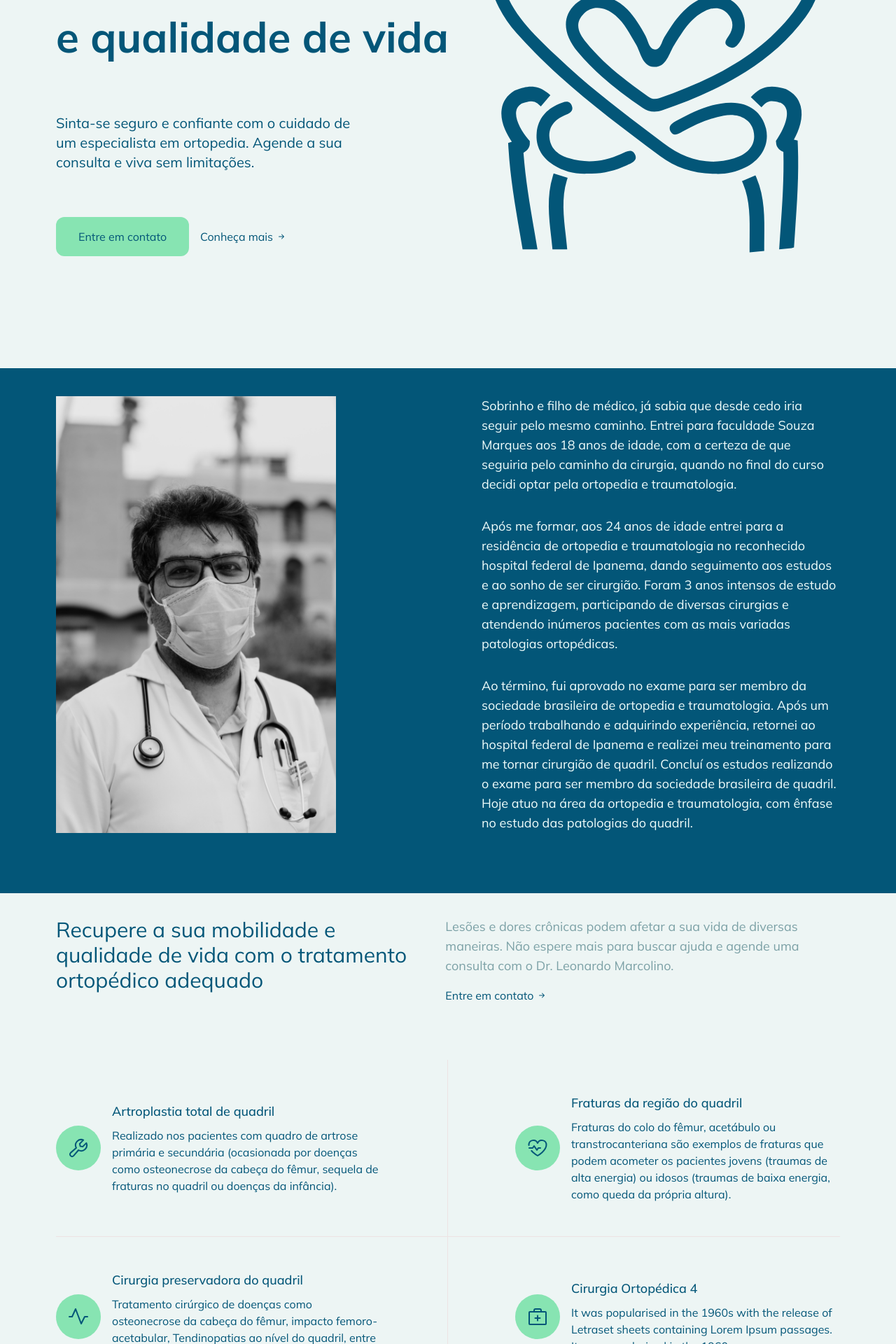
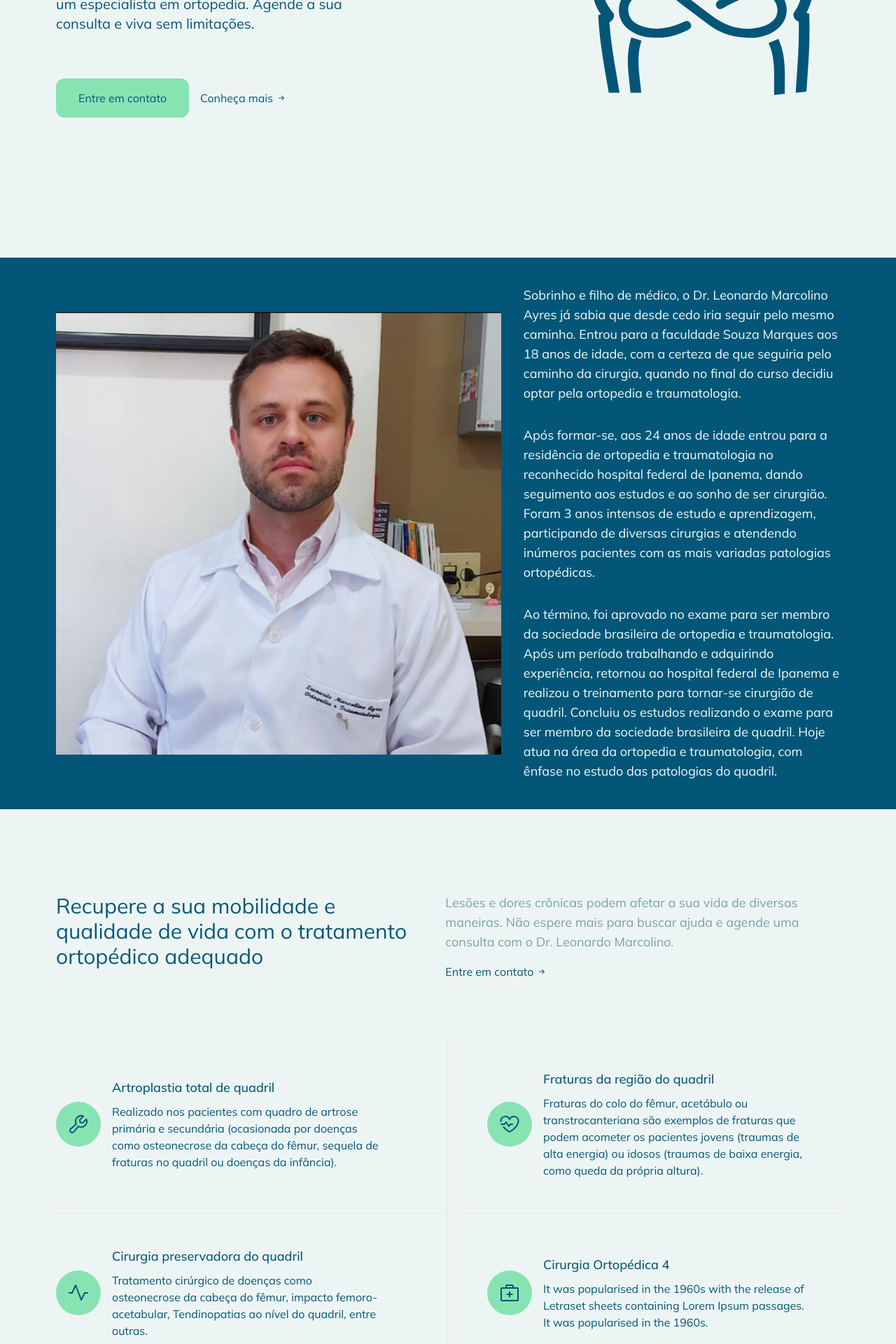
Before and after one commit to savioazb/dr-leo-page, a Next.js app: page / in a window 1280 px wide. Shown: the part 400-2320 px from the top of the page at 70% size. Built offline with nearby package versions, Linux system fonts and the light colour scheme.

Commit message:
responsive version

```diff
--- a/package.json
+++ b/package.json
@@ -19,7 +19,7 @@
     "phosphor-react": "^1.4.1",
     "react": "18.2.0",
     "react-dom": "18.2.0",
-    "react-icons": "^4.7.1",
+    "react-icons": "^4.8.0",
     "typescript": "4.9.5"
   },
   "devDependencies": {
--- a/src/components/Convenios.tsx
+++ b/src/components/Convenios.tsx
@@ -6,10 +6,10 @@ import Image from 'next/image'
 
 export function Convenios() {
   return(
-    <section className='flex flex-col gap-16 justify-center items-center mb-20'>
+    <section className='flex flex-col gap-16 justify-center items-center mb-20 px-4 md:px-8'>
       <h1 className='text-blue text-4xl'>Convênios</h1>
       <div>
-        <ul className='flex gap-16'>
+        <ul className='flex flex-col md:flex-row gap-16'>
           <li><Image src={sulamerica} alt="logo da sulamerica" /></li>
           <li><Image src={unimed} alt="logo da unimed" /></li>
           <li><Image src={bradesco} alt="logo da bradesco seguros" /></li>
--- a/src/components/Especialidades.tsx
+++ b/src/components/Especialidades.tsx
@@ -1,10 +1,11 @@
 import { BsArrowRightShort } from "react-icons/bs";
 import { Wrench, Heartbeat, Activity, FirstAidKit } from "phosphor-react";
+import Link from "next/link";
 
 export function Especialidades() {
   return (
-    <section className="mb-40">
-      <article className="flex gap-12 justify-between mb-20">
+    <section id="especialidades" className="mb-8 max-w-[1360px] m-auto py-10 px-4 md:px-8 lg:px-20">
+      <article className="flex flex-col md:flex-row gap-12 justify-between mb-20 text-center md:text-left">
         <h2 className="text-3xl text-blue">
           Recupere a sua mobilidade e qualidade de vida com o tratamento
           ortopédico adequado
@@ -15,18 +16,18 @@ export function Especialidades() {
             maneiras. Não espere mais para buscar ajuda e agende uma consulta
             com o Dr. Leonardo Marcolino.
           </p>
-          <a className="text-blue flex items-center gap-1 cursor-pointer">
+          <Link href="#contato" className="transition hover:underline text-blue flex items-center justify-center md:justify-start gap-1 cursor-pointer">
             Entre em contato <BsArrowRightShort />
-          </a>
+          </Link>
         </div>
       </article>
       <article>
-        <div className="grid grid-cols-2">
-          <div className="flex items-center py-12 justify-start gap-4 border-b border-r border-border">
+        <div className="grid grid-cols-1 md:grid-cols-2">
+          <div className="flex flex-col md:flex-row items-center py-12 justify-start gap-4 border-b md:border-r border-border">
             <div className="rounded-full bg-green w-16 h-16 flex justify-center items-center">
               <Wrench size={32} className="text-blue" />
             </div>
-            <div className="flex flex-col gap-2">
+            <div className="flex flex-col gap-2 text-center md:text-left">
               <h3 className="text-blue text-lg font-medium">
                 Artroplastia total de quadril
               </h3>
@@ -38,11 +39,11 @@ export function Especialidades() {
               </p>
             </div>
           </div>
-          <div className="flex items-center py-12 justify-end gap-4 border-b border-border">
+          <div className="flex flex-col md:flex-row items-center py-12 justify-start md:justify-center gap-4 border-b  border-border ml-4">
             <div className="rounded-full bg-green w-16 h-16 flex justify-center items-center">
               <Heartbeat size={32} className="text-blue" />
             </div>
-            <div className="flex flex-col gap-2">
+            <div className="flex flex-col gap-2 text-center md:text-left">
               <h3 className="text-blue text-lg font-medium">
                 Fraturas da região do quadril
               </h3>
@@ -54,11 +55,11 @@ export function Especialidades() {
               </p>
             </div>
           </div>
-          <div className="flex items-center py-12 justify-start gap-4 border-r border-border">
+          <div className="flex flex-col md:flex-row items-center py-12 justify-start gap-4 border-b md:border-b-0 md:border-r border-border">
             <div className="rounded-full bg-green w-16 h-16 flex justify-center items-center">
               <Activity size={32} className="text-blue" />
             </div>
-            <div className="flex flex-col gap-2">
+            <div className="flex flex-col gap-2 text-center md:text-left">
               <h3 className="text-blue text-lg font-medium">
                 Cirurgia preservadora do quadril
               </h3>
@@ -69,11 +70,11 @@ export function Especialidades() {
               </p>
             </div>
           </div>
-          <div className="flex items-center py-12 justify-end gap-4">
+          <div className="flex flex-col md:flex-row items-center py-12 justify-start md:justify-center gap-4 border-b md:border-none border-border ml-4">
             <div className="rounded-full bg-green w-16 h-16 flex justify-center items-center">
               <FirstAidKit size={32} className="text-blue" />
             </div>
-            <div className="flex flex-col gap-2">
+            <div className="flex flex-col gap-2 text-center md:text-left">
               <h3 className="text-blue text-lg font-medium">
                 Cirurgia Ortopédica 4
               </h3>
--- a/src/components/Hero.tsx
+++ b/src/components/Hero.tsx
@@ -1,21 +1,33 @@
 import Image from 'next/image'
 import logo from '../../public/logo.svg'
 import { BsArrowRightShort } from 'react-icons/bs'
+import Link from 'next/link';
 
 export function Hero(){
-  return(
-    <section className='flex justify-between items-center mt-20 mb-40'>
-      <article className="flex flex-col gap-16">
-        <h1 className="text-6xl leading-normal text-blue font-bold">O meu objetivo <br /> é o seu bem-estar <br /> e qualidade de vida</h1>
+  return (
+    <section id='home' className="max-w-[1360px] m-auto flex flex-col-reverse md:flex-row justify-center md:justify-between items-center mt-20 mb-40 px-4 md:px-20 py-10">
+      <article className="flex flex-col justify-center items-center md:items-start gap-16 text-center md:text-left">
+        <h1 className="text-4xl sm:text-6xl leading-normal text-blue font-bold">
+          O meu objetivo <br /> é o seu bem-estar <br /> e qualidade de vida
+        </h1>
         <h3 className="max-w-md text-xl text-blue">
-        Sinta-se seguro e confiante com o cuidado de um especialista em ortopedia. Agende a sua consulta e viva sem limitações.
+          Sinta-se seguro e confiante com o cuidado de um especialista em
+          ortopedia. Agende a sua consulta e viva sem limitações.
         </h3>
         <div className="flex items-center gap-4">
-          <button className="bg-green text-blue rounded-xl px-8 py-4">Entre em contato</button>
-          <a className="text-blue flex items-center gap-1 cursor-pointer">Conheça mais <BsArrowRightShort /></a>
+          <button className="transition bg-green hover:bg-green-light text-blue rounded-xl px-8 py-4">
+            <Link href="#contato">Entre em contato</Link>
+          </button>
+          <Link href="#especialidades" className="transition hover:underline text-blue flex items-center gap-1 cursor-pointer">
+            Conheça mais <BsArrowRightShort />
+          </Link>
         </div>
       </article>
-      <Image src={logo} alt="Leonardo Marcolino Logo" />
+      <Image
+        src={logo}
+        className="w-24 sm:w-[30vw] mb-4 sm:mb-0"
+        alt="Leonardo Marcolino Logo"
+      />
     </section>
-  )
+  );
 }
--- a/src/components/Sobre.tsx
+++ b/src/components/Sobre.tsx
@@ -1,27 +1,27 @@
 import Image from "next/image";
-import doctor from '../../public/portrait.png'
+import doctor from '../../public/portrait.jpg'
 
 export function Sobre() {
   return (
-    <section className="mb-20">
-      <div className="bg-blue w-[100%] h-[750px] absolute left-0 -z-10"></div>
-      <article className="flex justify-between py-10">
-        <Image
-          src={doctor}
-          alt="Imagem do doutor Leonardo Marcolino"
-          width={400}
-          height={400}
-        />
+    <section id="sobre" className="mb-20 bg-blue w-[100%]">
+      <article className="max-w-[1360px] m-auto flex flex-col lg:flex-row justify-between items-center py-10 px-4 md:px-20 gap-8">
+        <div className="">
+          <Image
+            src={doctor}
+            alt="Imagem do doutor Leonardo Marcolino"
+          />
+        </div>
+
         <div className="flex flex-col gap-8">
           <p className="max-w-lg text-lg text-white">
-            Sobrinho e filho de médico, já sabia que desde cedo iria seguir pelo
-            mesmo caminho. Entrei para faculdade Souza Marques aos 18 anos de
+            Sobrinho e filho de médico, o Dr. Leonardo Marcolino Ayres já sabia que desde cedo iria seguir pelo
+            mesmo caminho. Entrou para a faculdade Souza Marques aos 18 anos de
             idade, com a certeza de que seguiria pelo caminho da cirurgia,
-            quando no final do curso decidi optar pela ortopedia e
+            quando no final do curso decidiu optar pela ortopedia e
             traumatologia.
           </p>
           <p className="max-w-lg text-lg text-white">
-            Após me formar, aos 24 anos de idade entrei para a residência de
+            Após formar-se, aos 24 anos de idade entrou para a residência de
             ortopedia e traumatologia no reconhecido hospital federal de
             Ipanema, dando seguimento aos estudos e ao sonho de ser cirurgião.
             Foram 3 anos intensos de estudo e aprendizagem, participando de
@@ -29,12 +29,12 @@ export function Sobre() {
             variadas patologias ortopédicas.
           </p>
           <p className="max-w-lg text-lg text-white">
-            Ao término, fui aprovado no exame para ser membro da sociedade
+            Ao término, foi aprovado no exame para ser membro da sociedade
             brasileira de ortopedia e traumatologia. Após um período trabalhando
-            e adquirindo experiência, retornei ao hospital federal de Ipanema e
-            realizei meu treinamento para me tornar cirurgião de quadril.
-            Concluí os estudos realizando o exame para ser membro da sociedade
-            brasileira de quadril. Hoje atuo na área da ortopedia e
+            e adquirindo experiência, retornou ao hospital federal de Ipanema e
+            realizou o treinamento para tornar-se cirurgião de quadril.
+            Concluiu os estudos realizando o exame para ser membro da sociedade
+            brasileira de quadril. Hoje atua na área da ortopedia e
             traumatologia, com ênfase no estudo das patologias do quadril.
           </p>
         </div>
--- a/src/pages/index.tsx
+++ b/src/pages/index.tsx
@@ -11,7 +11,7 @@ export default function Home() {
   return (
     <>
       <Navbar />
-      <main className="max-w-[1360px] m-auto px-20 py-10">
+      <main>
         <Hero />
         <Sobre />
         <Especialidades />
--- a/tailwind.config.js
+++ b/tailwind.config.js
@@ -8,6 +8,7 @@ module.exports = {
       'border': '#EDE3E3',
       'blue': '#035678',
       'green': '#87E4B2',
+      'green-light': '#a3f7ca',
       'gray':'#7CA1A6',
       'black':'#1f1717'
     },
```
Also changed, not shown: src/components/Contato.tsx (+4 -4 lines), src/components/Navbar.tsx (+65 -8 lines), public/portrait.jpg (added), 1 other file (tests, documents, lock files or other folders).
